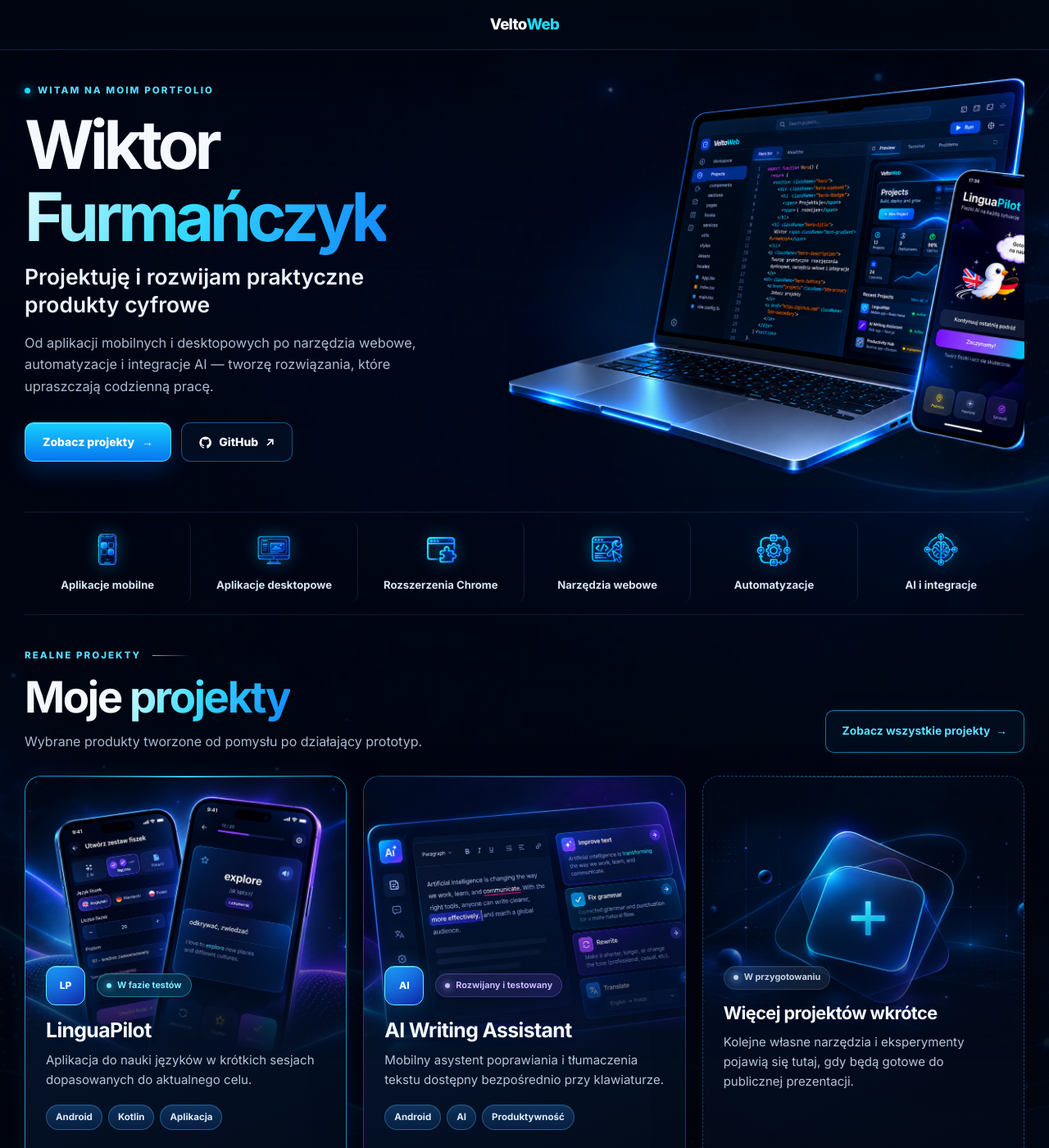
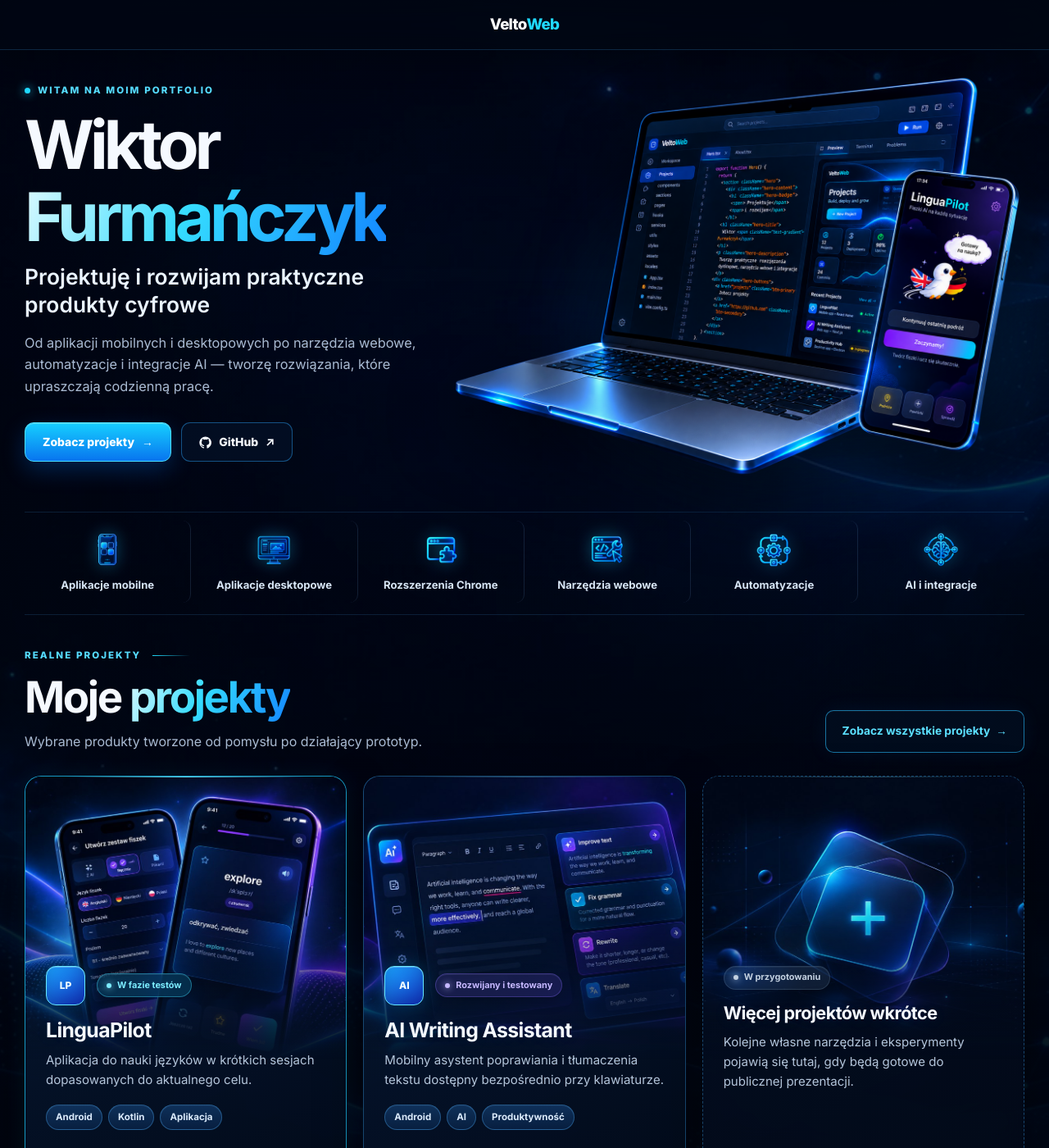
Before and after one commit to wiktor-furmanczyk/wiktor-furmanczyk.github.io, a Jekyll site: the page built from index.md, in a window 1280 px wide and 1400 px high. Shown: the whole window at 82% size. Built offline with Jekyll 4.4.1, drawn with Linux system fonts in a browser that asks for light colours.

Commit message:
fix: reorder blog call to action and hero art

```diff
--- a/assets/css/style.scss
+++ b/assets/css/style.scss
@@ -91,9 +91,9 @@ h3 { margin: 0; font-size: 1.06rem; letter-spacing: -0.025em; }
 .hero-copy { position: relative; z-index: 3; max-width: 610px; }
 .hero-lead { margin: 10px 0 16px; color: #eaf4ff; font-size: clamp(1.25rem, 2.2vw, 1.65rem); font-weight: 600; line-height: 1.3; }
 .hero-description { max-width: 590px; margin: 0; color: var(--muted); font-size: 1.02rem; }
-.hero-art { position: relative; display: flex; min-height: 470px; align-items: center; justify-content: center; overflow: hidden; overflow: clip; margin: 0; isolation: isolate; }
+.hero-art { position: relative; display: flex; min-height: 470px; align-items: center; justify-content: center; overflow: visible; margin: 0; isolation: isolate; }
 .hero-art::before { position: absolute; z-index: -1; width: 88%; height: 62%; right: -4%; bottom: 5%; content: ""; background: rgba(0, 137, 255, .2); filter: blur(58px); border-radius: 50%; }
-.hero-art img { width: min(760px, 112%); max-width: none; height: auto; filter: drop-shadow(0 32px 42px rgba(0,0,0,.55)); transform: translateX(3%); }
+.hero-art img { width: min(760px, 112%); max-width: none; height: auto; filter: drop-shadow(0 32px 42px rgba(0,0,0,.55)); transform: translateX(-6%); }
 
 .expertise-strip { display: grid; grid-template-columns: repeat(6, minmax(0, 1fr)); margin-bottom: 0; padding: 10px 0 14px; background: transparent; border-block: 1px solid rgba(62, 151, 218, .18); }
 .expertise-strip div { position: relative; display: grid; min-height: 100px; place-items: center; align-content: center; gap: 8px; padding: 10px 8px; color: #d7e5f4; border-right: 1px solid var(--border-soft); border-radius: 10px; font-size: .82rem; font-weight: 700; text-align: center; transition: color .2s ease, background .2s ease; }
@@ -137,9 +137,9 @@ h3 { margin: 0; font-size: 1.06rem; letter-spacing: -0.025em; }
 .upcoming-visual { position: relative; width: 100%; height: 360px; align-self: start; flex: 0 0 360px; overflow: hidden; background: transparent; }
 .project-card-upcoming .project-card-body > .status-badge { align-self: flex-start; }
 
-.blog-section { position: relative; display: grid; min-height: 0; grid-template-columns: minmax(0, 1.08fr) minmax(400px, .92fr); align-items: center; gap: clamp(28px, 3.5vw, 48px); margin-block: 0; padding-block: 48px 56px; isolation: isolate; }
+.blog-section { position: relative; display: grid; min-height: 0; grid-template-areas: "art copy" "art cta"; grid-template-columns: minmax(0, 1.08fr) minmax(400px, .92fr); align-items: center; column-gap: clamp(28px, 3.5vw, 48px); row-gap: 28px; margin-block: 0; padding-block: 48px 56px; isolation: isolate; }
 .blog-section::before { position: absolute; z-index: -1; width: 66%; height: 76%; left: -10%; content: ""; background: radial-gradient(ellipse, rgba(0,125,255,.18), rgba(39,44,197,.07) 42%, transparent 72%); filter: blur(38px); pointer-events: none; }
-.blog-copy { position: relative; z-index: 2; width: 100%; max-width: 540px; justify-self: end; }
+.blog-copy { position: relative; z-index: 2; width: 100%; max-width: 540px; grid-area: copy; align-self: end; justify-self: end; }
 .blog-copy .section-kicker { display: flex; align-items: center; gap: 14px; }
 .blog-copy .section-kicker::before { width: 32px; height: 1px; content: ""; background: linear-gradient(90deg, var(--cyan), rgba(32,217,255,.12)); }
 .blog-copy h2 { max-width: 610px; margin-top: 25px; font-size: clamp(2.65rem, 5vw, 4rem); line-height: .99; letter-spacing: -.055em; }
@@ -147,8 +147,8 @@ h3 { margin: 0; font-size: 1.06rem; letter-spacing: -0.025em; }
 .blog-topics { display: flex; flex-wrap: wrap; gap: 12px; margin-top: 28px; }
 .blog-topics > span { display: inline-flex; min-height: 50px; align-items: center; gap: 10px; padding: 0 18px; color: #e2f3ff; background: linear-gradient(180deg, rgba(15,56,105,.72), rgba(5,24,54,.74)); border: 1px solid rgba(67,167,239,.58); border-radius: 999px; box-shadow: inset 0 1px rgba(255,255,255,.07), 0 10px 26px rgba(0,0,0,.16); font-size: .82rem; font-weight: 750; }
 .blog-topics svg { width: 20px; height: 20px; fill: none; stroke: #39dbff; stroke-linecap: round; stroke-linejoin: round; stroke-width: 1.8; filter: drop-shadow(0 0 7px rgba(34,209,255,.42)); }
-.blog-cta { min-width: 330px; margin-top: 32px; }
-.blog-art { position: relative; display: block; width: 100%; max-width: 680px; height: auto; aspect-ratio: 4 / 3; justify-self: center; overflow: hidden; overflow: clip; text-decoration: none; filter: drop-shadow(0 30px 40px rgba(0,0,0,.5)); transition: filter .35s ease, transform .45s cubic-bezier(.2,.7,.2,1); }
+.blog-cta { min-width: 330px; grid-area: cta; align-self: start; justify-self: end; margin-top: 0; }
+.blog-art { position: relative; display: block; width: 100%; max-width: 680px; height: auto; aspect-ratio: 4 / 3; grid-area: art; align-self: center; justify-self: center; overflow: hidden; overflow: clip; text-decoration: none; filter: drop-shadow(0 30px 40px rgba(0,0,0,.5)); transition: filter .35s ease, transform .45s cubic-bezier(.2,.7,.2,1); }
 .blog-art::before { position: absolute; z-index: -1; width: 74%; height: 66%; inset: 18% 7% auto auto; content: ""; background: rgba(0,135,255,.24); border-radius: 50%; filter: blur(55px); opacity: .62; }
 .blog-art img { display: block; width: 100%; height: 100%; aspect-ratio: 4 / 3; object-fit: contain; object-position: center; }
 .blog-art:hover { filter: drop-shadow(0 38px 52px rgba(0,0,0,.56)) drop-shadow(0 0 22px rgba(0,169,255,.12)); transform: translateY(-4px) scale(1.012); }
@@ -218,7 +218,7 @@ h3 { margin: 0; font-size: 1.06rem; letter-spacing: -0.025em; }
   .hero { grid-template-columns: minmax(0, 1fr) minmax(340px, .9fr); gap: 28px; }.hero-art { min-height: 360px; }
   .expertise-strip { grid-template-columns: repeat(3, 1fr); }.expertise-strip div:nth-child(3) { border-right: 0; }.expertise-strip div:nth-child(-n+3) { border-bottom: 1px solid var(--border-soft); }
   .project-grid { grid-template-columns: 1fr 1fr; }.project-card-upcoming { display: grid; min-height: 360px; grid-column: 1 / -1; grid-template-columns: .8fr 1.2fr; }.project-card-upcoming .upcoming-visual { height: 360px; border-right: 1px solid var(--border-soft); border-bottom: 0; }.project-card-upcoming .project-card-body { justify-content: center; margin-top: 0; padding-top: 24px; }
-  .blog-section { min-height: 0; grid-template-columns: 1fr; gap: 32px; padding-block: 44px 48px; }.blog-copy { max-width: 720px; justify-self: start; }.blog-art { width: min(680px, 100%); justify-self: center; transform: none; }.blog-art:hover { transform: translateY(-3px) scale(1.008); }
+  .blog-section { min-height: 0; grid-template-areas: "copy" "art" "cta"; grid-template-columns: 1fr; gap: 32px; padding-block: 44px 48px; }.blog-copy { max-width: 720px; justify-self: start; }.blog-art { width: min(680px, 100%); justify-self: center; transform: none; }.blog-cta { justify-self: start; }.blog-art:hover { transform: translateY(-3px) scale(1.008); }
   .product-hero { grid-template-columns: minmax(0, .85fr) minmax(400px, 1.15fr); gap: 24px; }.phone { max-width: 155px; }
   .project-facts { grid-template-columns: 1fr 1fr; }.benefit-list { grid-template-columns: 1fr 1fr; }.benefit-list div:nth-child(2) { border-right: 0; }.benefit-list div:nth-child(-n+2) { border-bottom: 1px solid var(--border-soft); }
   .process-screens { grid-template-columns: 1fr 1fr; }.screen-frame { width: 170px; }
@@ -228,9 +228,9 @@ h3 { margin: 0; font-size: 1.06rem; letter-spacing: -0.025em; }
 @media (max-width: 760px) {
   html { scroll-padding-top: 5.5rem; }.shell, .section-shell { width: min(calc(100% - 28px), var(--content-width)); }
   .header-inner { min-height: 54px; }
-  .hero { display: block; min-height: 0; padding-block: 68px 30px; }.hero-copy { max-width: 620px; }.hero-description { font-size: 1rem; }.hero-art { min-height: 340px; margin-top: 0; }.hero-art img { width: min(600px, 100%); transform: none; }
+  .hero { display: block; min-height: 0; padding-block: 68px 30px; }.hero-copy { max-width: 620px; }.hero-description { font-size: 1rem; }.hero-art { min-height: 340px; overflow: hidden; overflow: clip; margin-top: 0; }.hero-art img { width: min(600px, 100%); transform: none; }
   .project-grid { grid-template-columns: 1fr; }.project-card { min-height: 0; }.project-card-upcoming { display: flex; grid-column: auto; }.project-card-upcoming .upcoming-visual { height: 360px; border-right: 0; border-bottom: 0; }.project-card-upcoming .project-card-body { margin-top: -129px; padding-top: 0; }.card-link { margin-top: 24px; padding-top: 0; }.section-heading { align-items: flex-start; flex-direction: column; gap: 18px; }
-  .blog-section { gap: 28px; margin-block: 0; }.blog-copy { order: 1; }.blog-art { order: 2; }
+  .blog-section { gap: 28px; margin-block: 0; }
   .product-hero { display: block; padding-block: 46px 44px; }.phones-showcase { max-width: 610px; margin: 42px auto 0; }.phone { max-width: 168px; }
   .problem-grid, .product-meta-grid, .status-panel { grid-template-columns: 1fr; }.benefit-list { grid-template-columns: 1fr 1fr; }
   .process-steps { grid-template-columns: 1fr 1fr; }.process-steps li:nth-child(2)::after { display: none; }
@@ -247,7 +247,7 @@ h3 { margin: 0; font-size: 1.06rem; letter-spacing: -0.025em; }
   .expertise-strip { grid-template-columns: 1fr 1fr; padding: 6px 0 10px; }.expertise-strip div { min-height: 88px; border-bottom: 1px solid var(--border-soft); }.expertise-strip div:nth-child(odd) { border-right: 1px solid var(--border-soft); }.expertise-strip div:nth-child(even) { border-right: 0; }.expertise-strip div:nth-last-child(-n+2) { border-bottom: 0; }
   .expertise-strip img { width: 44px; height: 44px; }
   .projects-section { padding-block: 28px 32px; }.project-card-visual, .upcoming-visual { height: 300px; flex-basis: 300px; }.project-card-upcoming { min-height: 0; padding: 0; }.project-card-body, .project-card-upcoming .project-card-body { margin-top: -114px; padding: 0 20px 20px; }.project-card-body > p { font-size: .94rem; }
-  .blog-section { gap: 24px; padding-block: 36px 42px; }.blog-art { width: 100%; max-width: 100%; margin-left: 0; }.blog-copy h2 { margin-top: 18px; font-size: clamp(2.45rem, 12vw, 3.4rem); }.blog-copy > p:not(.section-kicker) { margin-top: 20px; font-size: .97rem; }.blog-topics { gap: 8px; margin-top: 22px; }.blog-topics > span { min-height: 43px; padding-inline: 13px; font-size: .72rem; }.blog-topics svg { width: 17px; height: 17px; }.blog-cta { width: 100%; min-width: 0; margin-top: 25px; }
+  .blog-section { gap: 24px; padding-block: 36px 42px; }.blog-art { width: 100%; max-width: 100%; margin-left: 0; }.blog-copy h2 { margin-top: 18px; font-size: clamp(2.45rem, 12vw, 3.4rem); }.blog-copy > p:not(.section-kicker) { margin-top: 20px; font-size: .97rem; }.blog-topics { gap: 8px; margin-top: 22px; }.blog-topics > span { min-height: 43px; padding-inline: 13px; font-size: .72rem; }.blog-topics svg { width: 17px; height: 17px; }.blog-cta { width: 100%; min-width: 0; margin-top: 0; }
   .product-title-row { align-items: flex-start; }.product-title-row .product-icon { flex-basis: 42px; height: 42px; }.product-lead { font-size: 1.2rem; }.product-description { font-size: .96rem; }
   .phones-showcase { gap: 5px; margin-top: 30px; padding-inline: 0; }.phone { max-width: 112px; padding: 3px; border-width: 3px; border-radius: 19px; }.phone img { border-radius: 13px; }.phone-center { transform: translateY(-12px); }.phone-left { transform: rotate(-2deg); }.phone-right { transform: rotate(2deg); }
   .project-facts { grid-template-columns: 1fr; gap: 9px; margin-bottom: 50px; }.project-facts article { padding: 20px; }.problem-grid { gap: 12px; }.content-panel { padding: 23px 20px; }
--- a/index.md
+++ b/index.md
@@ -102,6 +102,6 @@ image_alt: Logo VeltoWeb na granatowym, neonowym tle
       <span><svg aria-hidden="true" viewBox="0 0 24 24"><path d="M9 18h6m-5 3h4M8.5 14.5a7 7 0 1 1 7 0c-.9.6-1.5 1.4-1.5 2.5h-4c0-1.1-.6-1.9-1.5-2.5Z"/></svg>Projekty</span>
       <span><svg aria-hidden="true" viewBox="0 0 24 24"><path d="M12 8a4 4 0 1 0 0 8 4 4 0 0 0 0-8Zm0-5v2m0 14v2M3 12h2m14 0h2M5.6 5.6 7 7m10 10 1.4 1.4M18.4 5.6 17 7M7 17l-1.4 1.4"/></svg>Kulisy pracy</span>
     </div>
-    <a class="button button-primary blog-cta" href="https://www.facebook.com/VeltoWeb" target="_blank" rel="noopener noreferrer">Odwiedź VeltoWeb na Facebooku <span aria-hidden="true">↗</span></a>
   </div>
+  <a class="button button-primary blog-cta" href="https://www.facebook.com/VeltoWeb" target="_blank" rel="noopener noreferrer">Odwiedź VeltoWeb na Facebooku <span aria-hidden="true">↗</span></a>
 </section>
```
